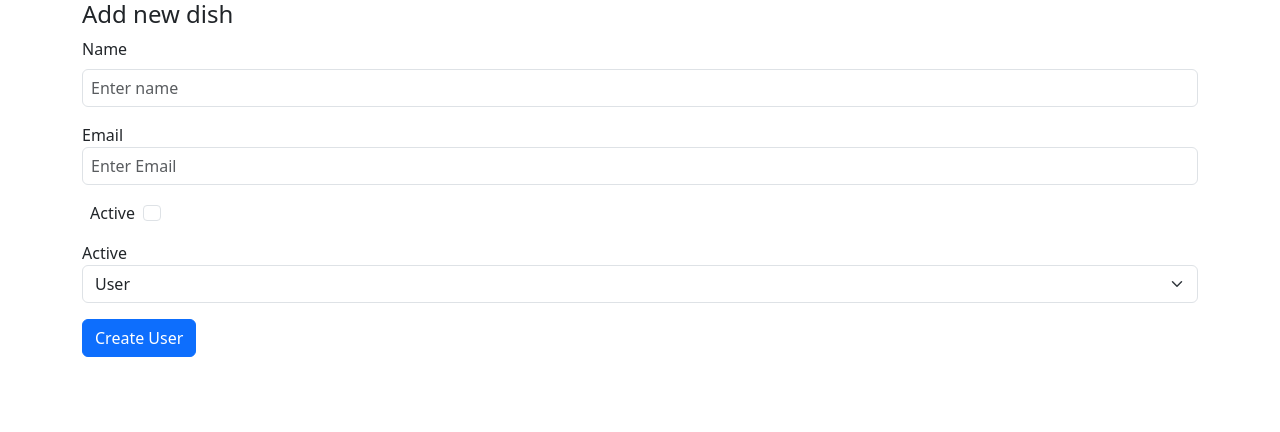
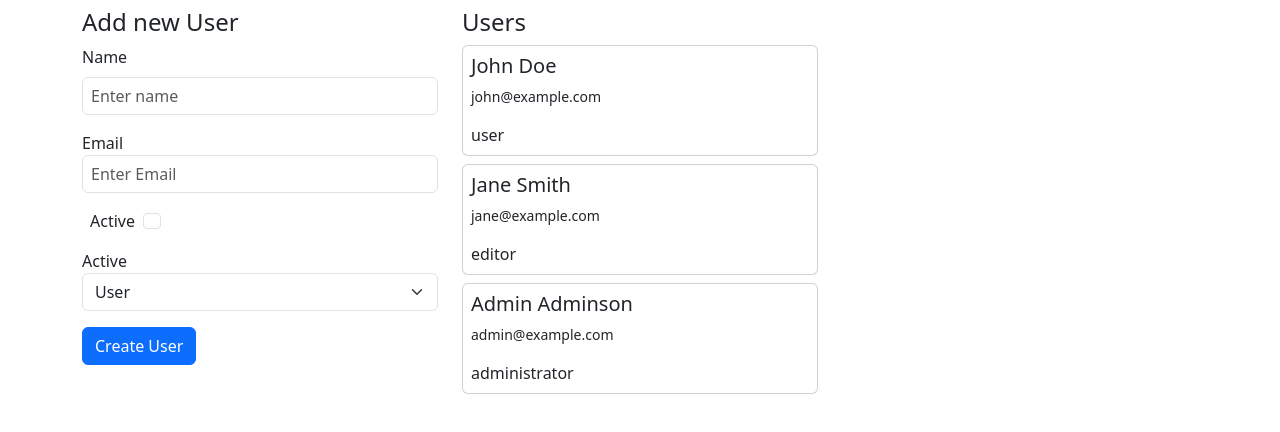
Before and after one commit to cashrina/homework56, a React (Vite) app in the folder hw57/: page / in a window 1280 px wide. Shown: the top 432 px of the page. Built offline with nearby package versions, Linux system fonts and the light colour scheme.

Commit message:
Прописана основная логика для изменения состояния через форму(без чекбоса)

```diff
--- a/hw57/src/App.tsx
+++ b/hw57/src/App.tsx
@@ -1,15 +1,29 @@
 import UserForm from './components/UserForm/UserForm.tsx';
-// import Users from './components/Users/Users.tsx';
+import {useState} from 'react';
+import {User} from './types.ts';
+import Users from './components/Users/Users.tsx';
 
 const App = () => {
+const [user, setUser] = useState<User[]>([
+  { id: '1', name: 'John Doe', email: 'john@example.com', active: true, role: 'user' },
+  { id: '2', name: 'Jane Smith', email: 'jane@example.com', active: false, role: 'editor' },
+  { id: '3', name: 'Admin Adminson', email: 'admin@example.com', active: true, role: 'administrator' },
+]);
+
+  const addUser = (item: User) => {
+    setUser((prev)=> [...prev, item]);
+  };
+
 
   return (
     <div className="container">
-      <div>
-        <UserForm/>
-      </div>
-      <div>
-        {/*<Users/>*/}
+      <div className="row mt-2">
+        <div className="col-4">
+          <UserForm onSubmit={addUser} />
+        </div>
+        <div className="col-4">
+          <Users userItem = {user} />
+        </div>
       </div>
     </div>
   )
--- a/hw57/src/components/UserForm/UserForm.tsx
+++ b/hw57/src/components/UserForm/UserForm.tsx
@@ -1,7 +1,44 @@
-const UserForm = () => {
+import React, {useState} from 'react';
+import {User, UserMutation} from '../../types.ts';
+
+interface UserFormProps {
+  onSubmit: (user: User) => void;
+}
+
+const UserForm: React.FC<UserFormProps> = ({onSubmit}) => {
+  const [UserMutation, setUserMutation] = useState<UserMutation>({
+    id: '',
+    name: '',
+    email: '',
+    active: false,
+    role: 'user',
+  });
+
+  const changeUser = (event: React.ChangeEvent<HTMLInputElement| HTMLSelectElement>) => {
+    setUserMutation((prev) => ({
+      ...prev,
+      [event.target.name]: event.target.value
+    }));
+  };
+
+  const onFormSubmit =(event:React.FormEvent) => {
+    event.preventDefault();
+
+    onSubmit({
+      ...UserMutation,
+      id: Math.random().toString(),
+    });
+    setUserMutation({
+      id: '',
+      name: '',
+      email: '',
+      active: false,
+      role: 'user',
+    });
+  };
   return (
-    <form>
-      <h4>Add new dish</h4>
+    <form onSubmit={onFormSubmit}>
+      <h4>Add new User</h4>
       <div className="form-group mb-3">
         <label htmlFor="name" className="form-label">Name</label>
         <input
@@ -11,6 +48,9 @@ const UserForm = () => {
           id="name"
           placeholder="Enter name"
           className="form-control px-2"
+          style={{cursor: "pointer"}}
+          onChange={changeUser}
+          value={UserMutation.name}
         />
       </div>
       <div className="form-group mb-3">
@@ -21,21 +61,27 @@ const UserForm = () => {
           id="email"
           placeholder="Enter Email"
           className="form-control px-2"
+          style={{cursor: "pointer"}}
+          onChange={changeUser}
+          value={UserMutation.email}
         />
       </div>
       <div className="form-group mb-3">
         <label htmlFor="active" className="form-check-label px-2">Active</label>
         <input
-          required
           type="checkbox"
           name="active"
           id="active"
           className="form-check-input px-2"
+          style={{cursor: "pointer"}}
+          onChange={changeUser}
+          checked={UserMutation.active}
         />
       </div>
       <div className="form-group">
-        <label htmlFor="active">Active</label>
-        <select className="form-select" id="role">
+        <label htmlFor="role">Active</label>
+        <select className="form-select" id="role" style={{cursor: "pointer"}} onChange={changeUser}
+                value={UserMutation.role}>
           <option value="user">User</option>
           <option value="editor">Editor</option>
           <option value="admin">Admin</option>
--- a/hw57/src/components/Users/UserItem.tsx
+++ b/hw57/src/components/Users/UserItem.tsx
@@ -8,10 +8,10 @@ interface UserItemProps {
 const UserItem: React.FC<UserItemProps> = ({userItem}) => {
   return (
     <div className="card mb-2">
-      <div className="col-sm-8 ps-2">
+      <div className="col-sm-8 ps-2 py-2" style={{cursor: 'pointer'}}>
         <h5 className="card-title">{userItem.name}</h5>
         <p className="card-text small">{userItem.email}</p>
-        <p className="card-text">{userItem.active} </p>
+        <p className="card-text">{userItem.active}</p>
         <p className="card-text">{userItem.role} </p>
       </div>
     </div>
--- a/hw57/src/types.ts
+++ b/hw57/src/types.ts
@@ -3,7 +3,7 @@ export interface User {
   name: string;
   email: string;
   active: boolean;
-  role: number;
+  role: string;
 }
 
 export interface UserMutation {
```
